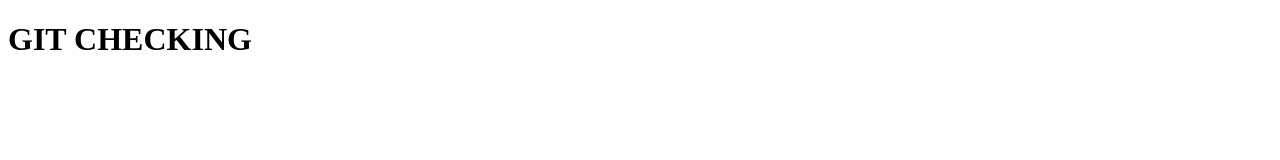
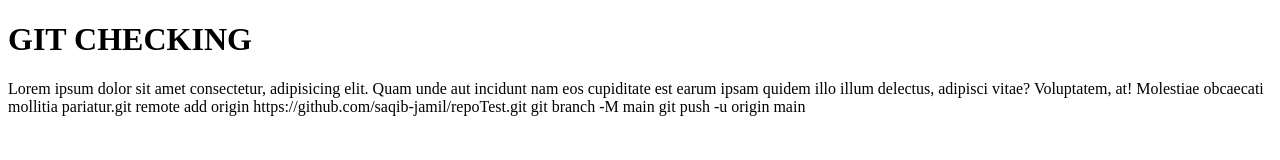
Before and after one commit to saqib-jamil/repoTest, a plain HTML site: page index.html in a window 1280 px wide. Drawn offline with Linux system fonts and the light colour scheme.

Commit message:
Modified index file

```diff
--- a/index.html
+++ b/index.html
@@ -1,13 +1,19 @@
 <!DOCTYPE html>
 <html lang="en">
-<head>
-    <meta charset="UTF-8">
-    <meta name="viewport" content="width=device-width, initial-scale=1.0">
+  <head>
+    <meta charset="UTF-8" />
+    <meta name="viewport" content="width=device-width, initial-scale=1.0" />
     <title>GIT</title>
-</head>
-<body>
-
+  </head>
+  <body>
     <h1>GIT CHECKING</h1>
 
-</body>
+    <p>
+      Lorem ipsum dolor sit amet consectetur, adipisicing elit. Quam unde aut
+      incidunt nam eos cupiditate est earum ipsam quidem illo illum delectus,
+      adipisci vitae? Voluptatem, at! Molestiae obcaecati mollitia pariatur.git
+      remote add origin https://github.com/saqib-jamil/repoTest.git git branch
+      -M main git push -u origin main
+    </p>
+  </body>
 </html>
```
